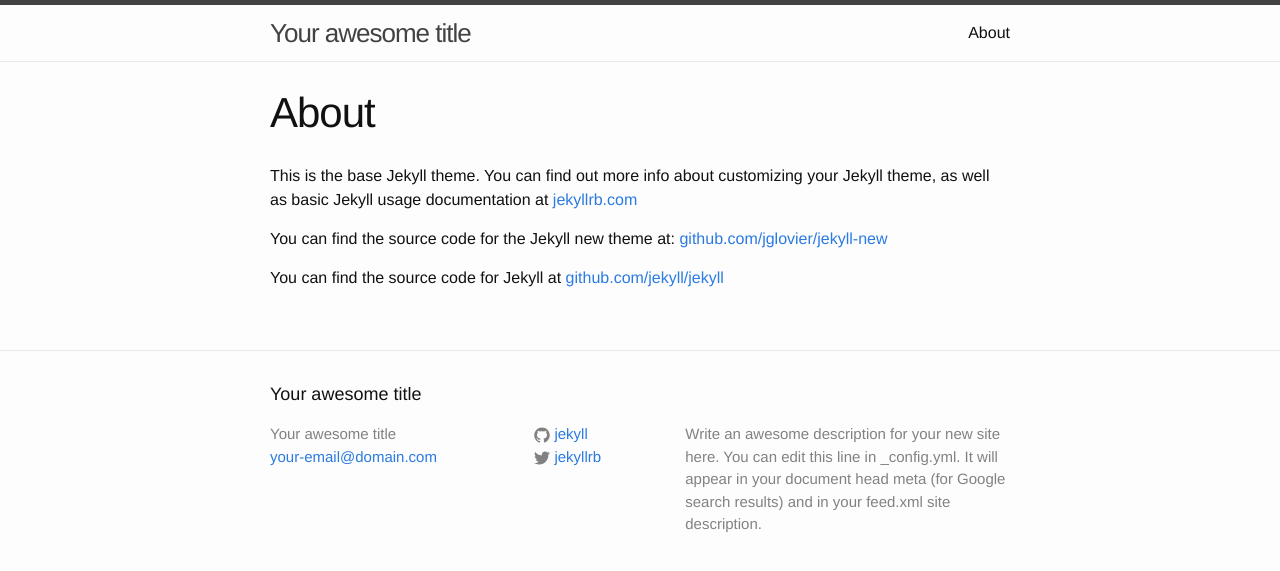
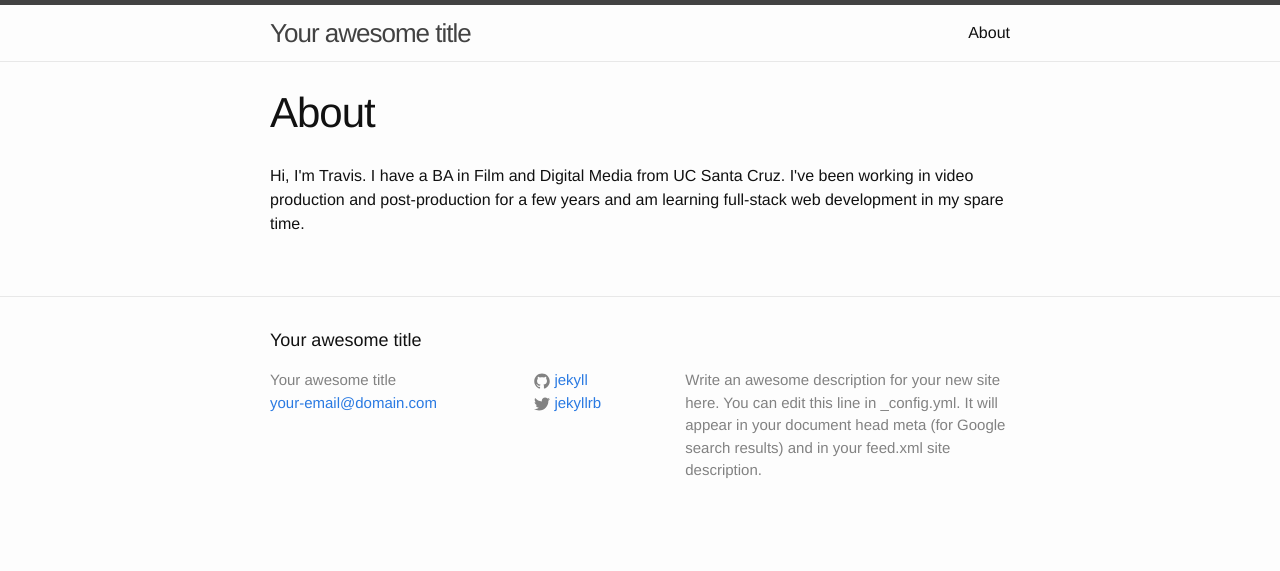
Before and after one commit to tbaugh/tbaugh.github.io, a Jekyll site: the page built from about.md, in a window 1280 px wide. Shown: the top 571 px of the page. Built offline with Jekyll 4.4.1, drawn with Linux system fonts in a browser that asks for light colours.

Commit message:
Update about page

```diff
--- a/about.md
+++ b/about.md
@@ -4,8 +4,4 @@
 permalink: /about/
 ---
 
-This is the base Jekyll theme. You can find out more info about customizing your Jekyll theme, as well as basic Jekyll usage documentation at [jekyllrb.com](http://jekyllrb.com/)
-
-You can find the source code for the Jekyll new theme at: [github.com/jglovier/jekyll-new](https://github.com/jglovier/jekyll-new)
-
-You can find the source code for Jekyll at [github.com/jekyll/jekyll](https://github.com/jekyll/jekyll)
+<p>Hi, I'm Travis.  I have a BA in Film and Digital Media from UC Santa Cruz.  I've been working in video production and post-production for a few years and am learning full-stack web development in my spare time.</p>
```
